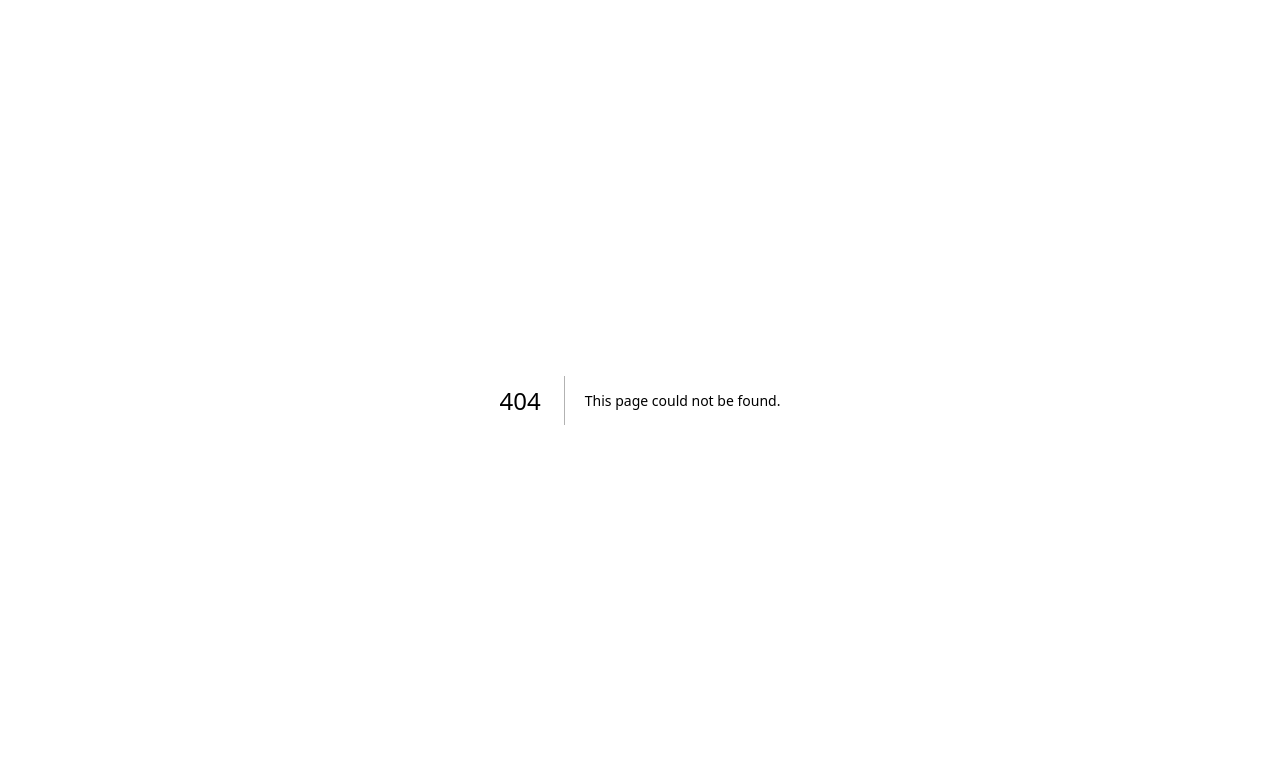
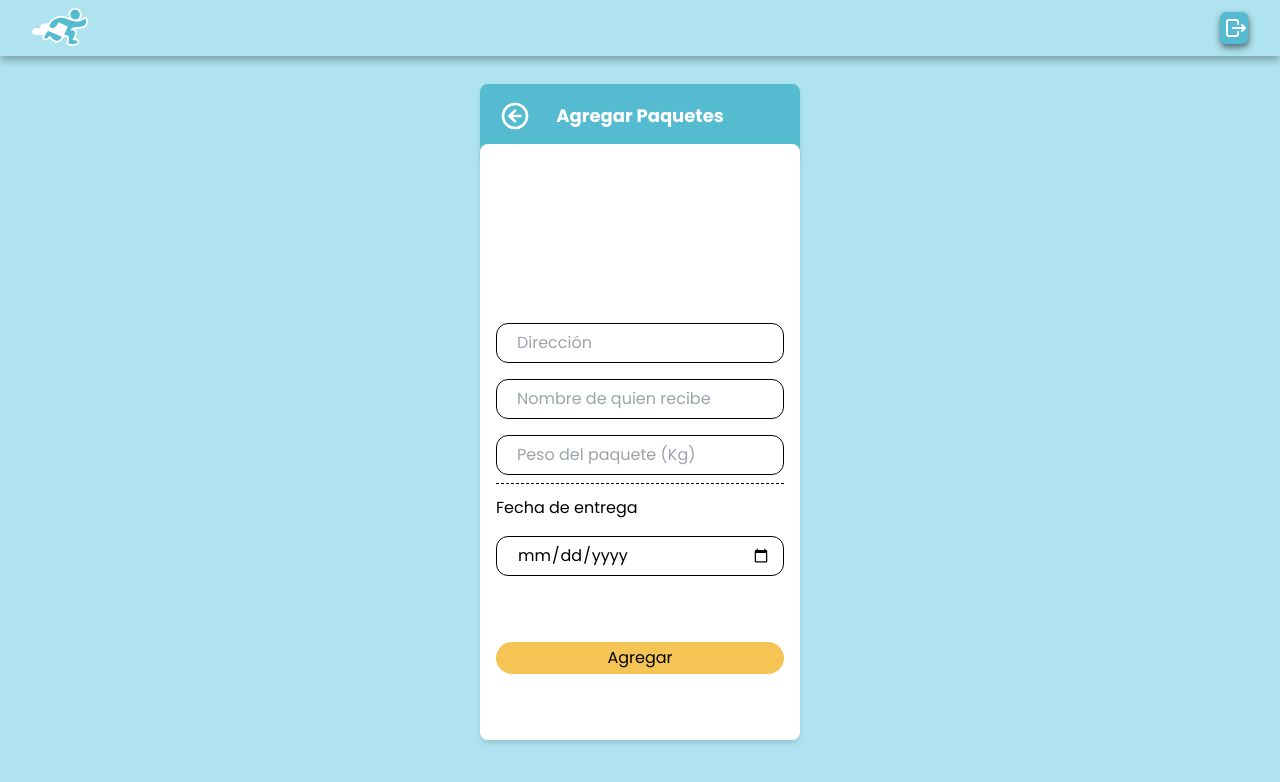
Before and after one commit to Tute22/Chacurbanos-front, a Next.js app: page /add-packages in a window 1280 px wide. Before the commit this address had no page. Shown: the top 782 px of the page. Built offline with nearby package versions, Linux system fonts and the light colour scheme.

Commit message:
add packages view

```diff
--- /dev/null
+++ b/src/app/add-packages/page.tsx
@@ -0,0 +1,43 @@
+import { LeftArrowIcon } from '@/commons/icons';
+import { Navbar } from '@/components/Navbar';
+import { poppins400, poppins700 } from '@/commons/fonts';
+
+export default function GetPackages() {
+    return (
+        <main className={`bg-[#AEE3EF] h-screen ${poppins400.className}`}>
+            <Navbar />
+            <section className="flex items-center flex-col h-[82%] mt-7">
+                <div className="bg-[#55BBD1] rounded-lg p-4 w-80 h-[80px] text-white flex flex-wrap justify-between shadow-md">
+                    <LeftArrowIcon className="w-8 ml-[3px] absolute mx-auto" />
+                    <div className="w-fit mx-auto">
+                        <h3 className={`text-lg ${poppins700.className} h-[32px] flex items-center`}>Agregar Paquetes</h3>
+                    </div>
+                </div>
+                <div className="bg-white rounded-lg p-4 w-80 mt-[-20px] h-[600px] flex flex-col shadow-md justify-center">
+                    <div className="border border-solid border-black h-[40px] rounded-xl mt-4 flex items-center justify-center flex-row">
+                        <input className="w-11/12 pl-2" placeholder="Dirección" />
+                    </div>
+                    <div className="border border-solid border-black h-[40px] rounded-xl mt-4 flex items-center justify-center flex-row">
+                        <input className="w-11/12 pl-2" placeholder="Nombre de quien recibe" />
+                    </div>
+                    <div className="border border-solid border-black h-[40px] rounded-xl mt-4 flex items-center justify-center flex-row">
+                        <input className="w-11/12 pl-2" placeholder="Peso del paquete (Kg)" />
+                    </div>
+
+                    <p className="mt-2 border-t border-1 border-dashed border-black"></p>
+
+                    <p className="mt-3">Fecha de entrega</p>
+                    <div className="border border-solid border-black h-[40px] rounded-xl mt-4 flex items-center justify-center flex-row">
+                        <input type="date" className="w-11/12 pl-2" placeholder="00/00/00" />
+                    </div>
+
+                    <div className="mb-4 absolute right-12.3 bottom-[110px] flex justify-center">
+                        <button type="submit" className={`w-72 py-1 font-bold bg-[#F4C455] rounded-full ${poppins400.className}`}>
+                            Agregar
+                        </button>
+                    </div>
+                </div>
+            </section>
+        </main>
+    );
+}
--- a/src/app/get-packages/page.tsx
+++ b/src/app/get-packages/page.tsx
@@ -1,6 +1,6 @@
 import { CheckboxCheck, CheckboxEmpty, LeftArrowIcon } from '@/commons/icons';
 import { Navbar } from '@/components/Navbar';
-import { poppins300, poppins400, poppins700 } from '@/commons/fonts';
+import { poppins400, poppins700 } from '@/commons/fonts';
 
 export default function GetPackages() {
     return (
@@ -8,11 +8,13 @@ export default function GetPackages() {
             <Navbar />
             <section className="flex items-center flex-col h-[82%] mt-7">
                 <div className="bg-[#55BBD1] rounded-lg p-4 w-80 h-[80px] text-white flex flex-wrap justify-between shadow-md">
-                    <LeftArrowIcon className="w-8 ml-[3px] h-fit" />
-                    <h3 className= {`mr-[70px] text-lg ${poppins700.className} h-[32px] flex items-center`}>Obtener Paquetes</h3>
+                    <LeftArrowIcon className="w-8 ml-[3px] absolute mx-auto" />
+                    <div className="w-fit mx-auto">
+                        <h3 className={`text-lg ${poppins700.className} h-[32px] flex items-center`}>Obtener Paquetes</h3>
+                    </div>
                 </div>
                 <div className="bg-white rounded-lg p-4 w-80 mt-[-20px] h-[600px] flex flex-col shadow-md">
-                    <p className={`text-[#55BBD1] text-center ${poppins300.className} text-sm`}>¿Cuántos paquetes repartirás hoy?</p>
+                    <p className={`text-[#55BBD1] text-center ${poppins400.className} text-sm`}>¿Cuántos paquetes repartirás hoy?</p>
                     <p className="mt-2 border-t border-1 border-dashed border-black"></p>
 
                     <div className="border border-solid border-black h-[60px] rounded-xl mt-4 flex items-center flex-row">
@@ -75,8 +77,7 @@ export default function GetPackages() {
             </section>
 
             <div className="mb-4 flex justify-center">
-                <button type="submit"
-                    className={` w-80 py-1 font-bold bg-[#F4C455] rounded-full ${poppins400.className}`}>
+                <button type="submit" className={` w-80 py-1 font-bold bg-[#F4C455] rounded-full ${poppins400.className}`}>
                     Iniciar Jornada
                 </button>
             </div>
--- a/src/components/Navbar.tsx
+++ b/src/components/Navbar.tsx
@@ -4,13 +4,16 @@ import Image from "next/image";
 import navbarLogo from "../../public/navbarLogo.svg"
 import { LogoutDoorIcon } from "@/commons/icons";
 import { usePathname } from "next/navigation";
+import Link from "next/link";
 
 export const Navbar = () => {
   const pathName = usePathname();
 
   return (
     <nav className="h-14 bg-[#AEE3EF] shadow-nav py-2 px-8 flex justify-between">
+      <Link href={'/'}> {/* Despues cambiar a working-day para repartidor y manage-orders para admin */}
       <Image src={navbarLogo} width={56} height={160} alt="navbarLogo" />
+      </Link>
       {pathName === "/register" ? (
         ""
       ) : (
```
